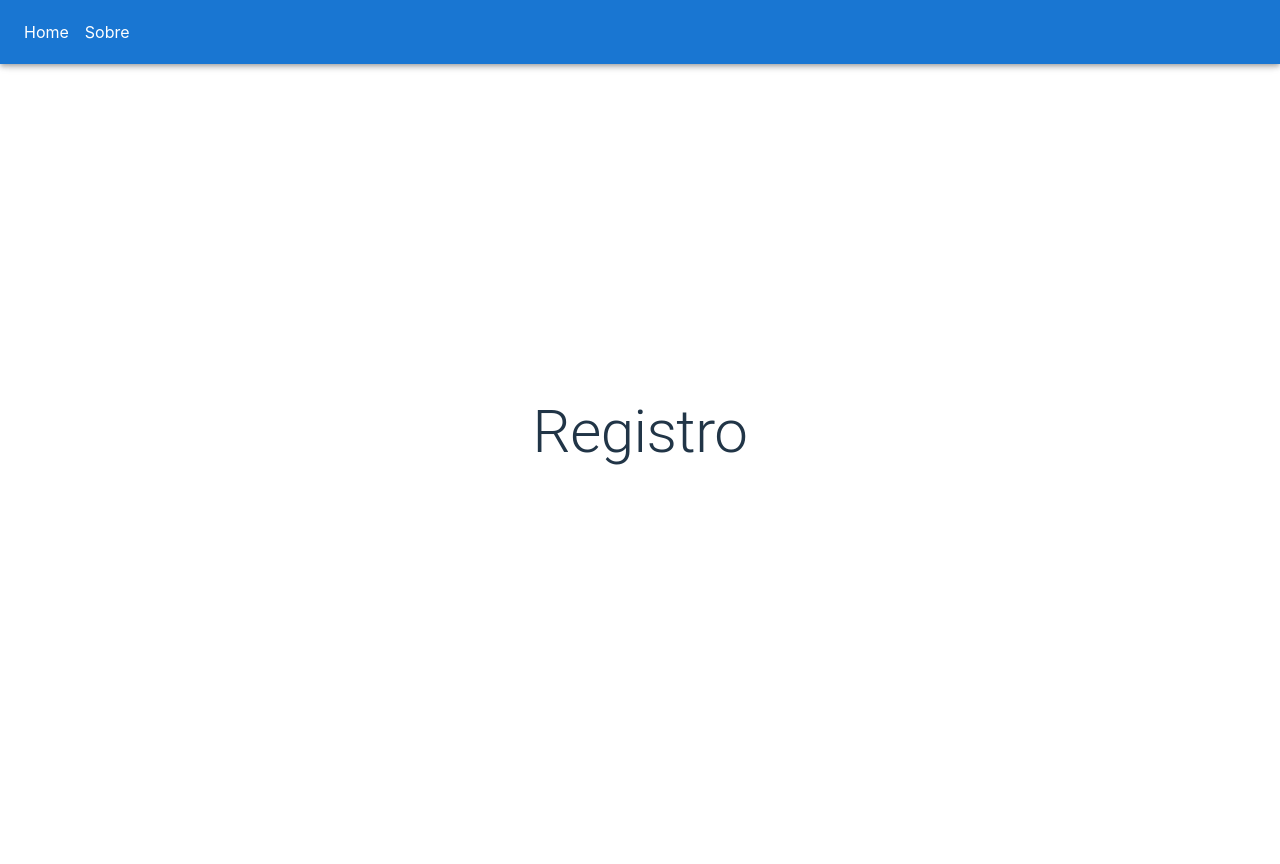
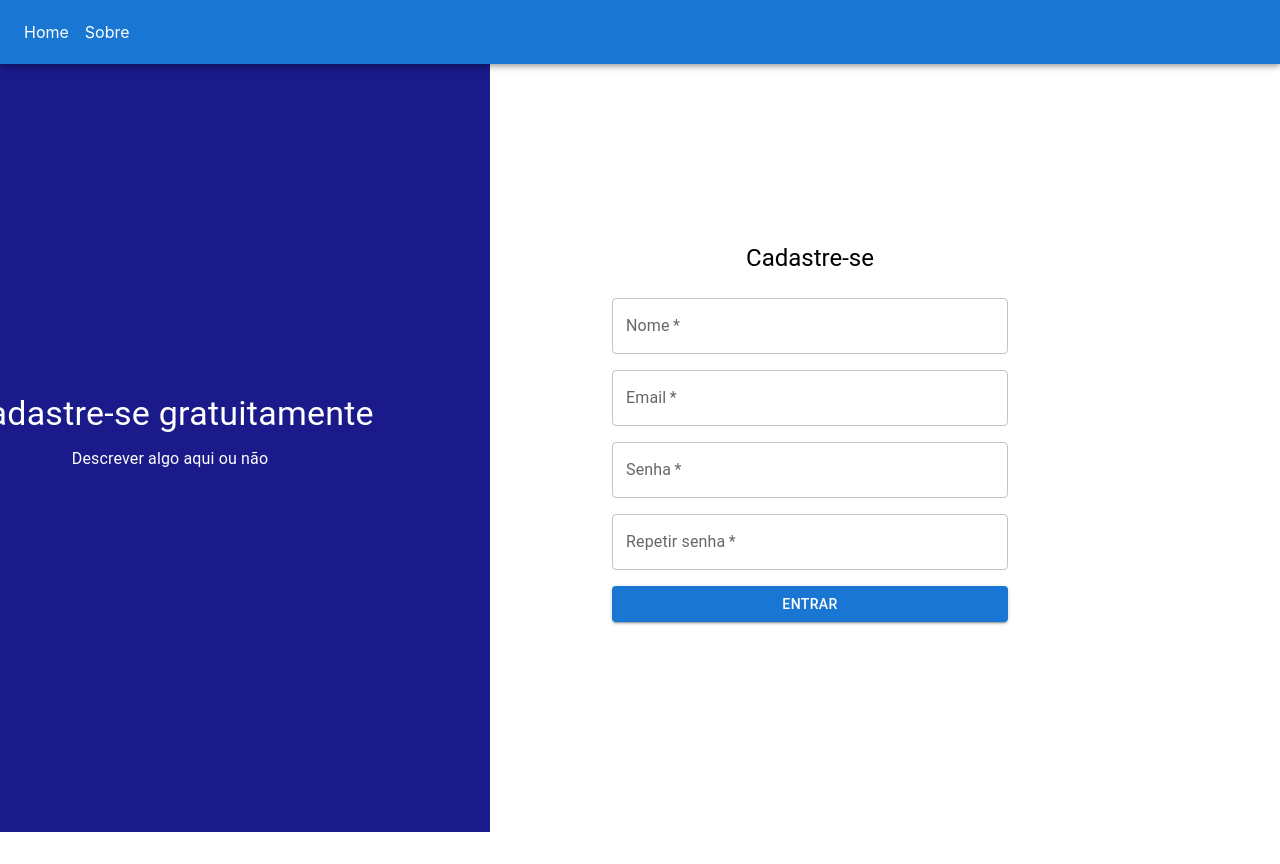
Before and after one commit to Marvicss/Projeto_React_Router, a React (Vite) app: page /register in a window 1280 px wide. Before the commit the page ends 800 px from the top, so only its background shows below. Built offline with nearby package versions, Linux system fonts and the light colour scheme.

Commit message:
TELA DE REGISTRO
Tela de registro completo

```diff
--- a/src/pages/Register.tsx
+++ b/src/pages/Register.tsx
@@ -1,17 +1,105 @@
-import { Container, Typography } from '@mui/material';
 import Header from '../components/Header';
-
+import { Container, Box, Typography, TextField, Button, Stack } from '@mui/material';
 
 function Register() {
   return (
+    <>
+      <Header />
+      <Box
+        sx={{
+          display: 'flex',
+          flexDirection: { xs: 'column', md: 'row' },
+          minHeight: '100vh',
+          width: '100vw',
+          margin: 0,
+          marginLeft: '-300px'
 
-      <Container sx={{marginTop: 8}}>
-      <Header />
-      <Typography variant="h2">Registro</Typography>
+        }}
+      >
+        {/* Parte Esquerda */}
+        <Box
+          sx={{
+            backgroundColor: '#1A1A8A',
+            color: 'white',
+            display: 'flex',
+            flexDirection: 'column',
+            justifyContent: 'center',
+            alignItems: 'center',
+            padding: '2rem',
+            flex: 1,
+          }}
+        >
+          <Typography variant="h4" gutterBottom>Cadastre-se gratuitamente</Typography>
+          <Typography variant="body1">Descrever algo aqui ou não</Typography>
+        </Box>
 
-    </Container>
-
-  )
+        {/* Parte Direita */}
+        <Box
+          sx={{
+            display: 'flex',
+            alignItems: 'center',
+            justifyContent: 'center',
+            flex: 1,
+            backgroundColor: 'white',
+            padding: '2rem',
+          }}
+        >
+          <Container maxWidth="xs" sx={{ display: 'flex', flexDirection: 'column', alignItems: 'center' }}>
+            <Typography variant="h5" align="center" color='black' gutterBottom>Cadastre-se</Typography>
+            <Box component="form" noValidate autoComplete="off" sx={{ mt: 2, width: '100%' }}>
+              <Stack spacing={2}>
+                <TextField
+                  required
+                  fullWidth
+                  id="name"
+                  label="Nome"
+                  name="name"
+                  variant="outlined"
+                />
+                <TextField
+                  required
+                  fullWidth
+                  id="email"
+                  label="Email"
+                  name="email"
+                  autoComplete="email"
+                  variant="outlined"
+                />
+                <TextField
+                  required
+                  fullWidth
+                  name="password"
+                  label="Senha"
+                  type="password"
+                  id="password"
+                  autoComplete="new-password"
+                  variant="outlined"
+                />
+                <TextField
+                  required
+                  fullWidth
+                  name="confirmPassword"
+                  label="Repetir senha"
+                  type="password"
+                  id="confirmPassword"
+                  variant="outlined"
+                />
+                <Button
+                  type="submit"
+                  fullWidth
+                  variant="contained"
+                  color="primary"
+                  sx={{ mt: 3, mb: 2 }}
+                >
+                  Entrar
+                </Button>
+              </Stack>
+            </Box>
+          </Container>
+        </Box>
+      </Box>
+    </>
+  );
 }
 
-export default Register
+export default Register;
```
